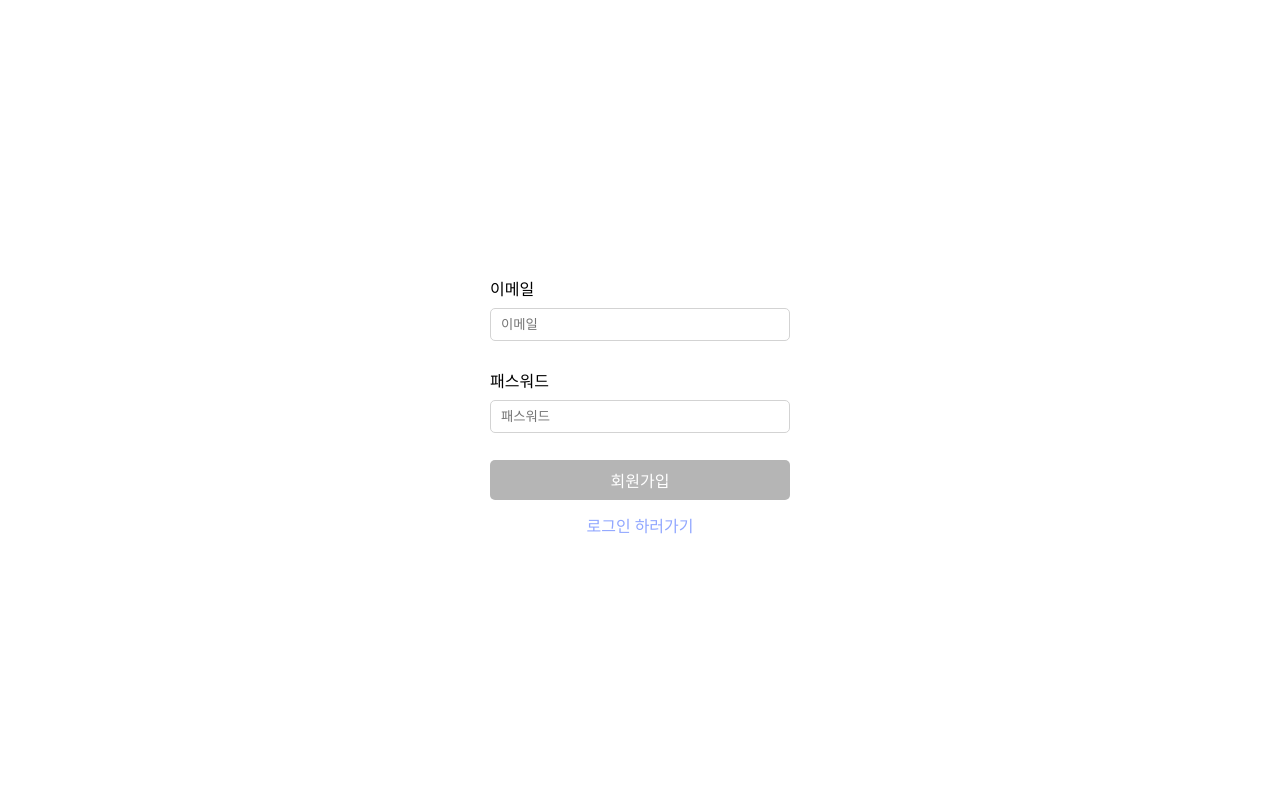
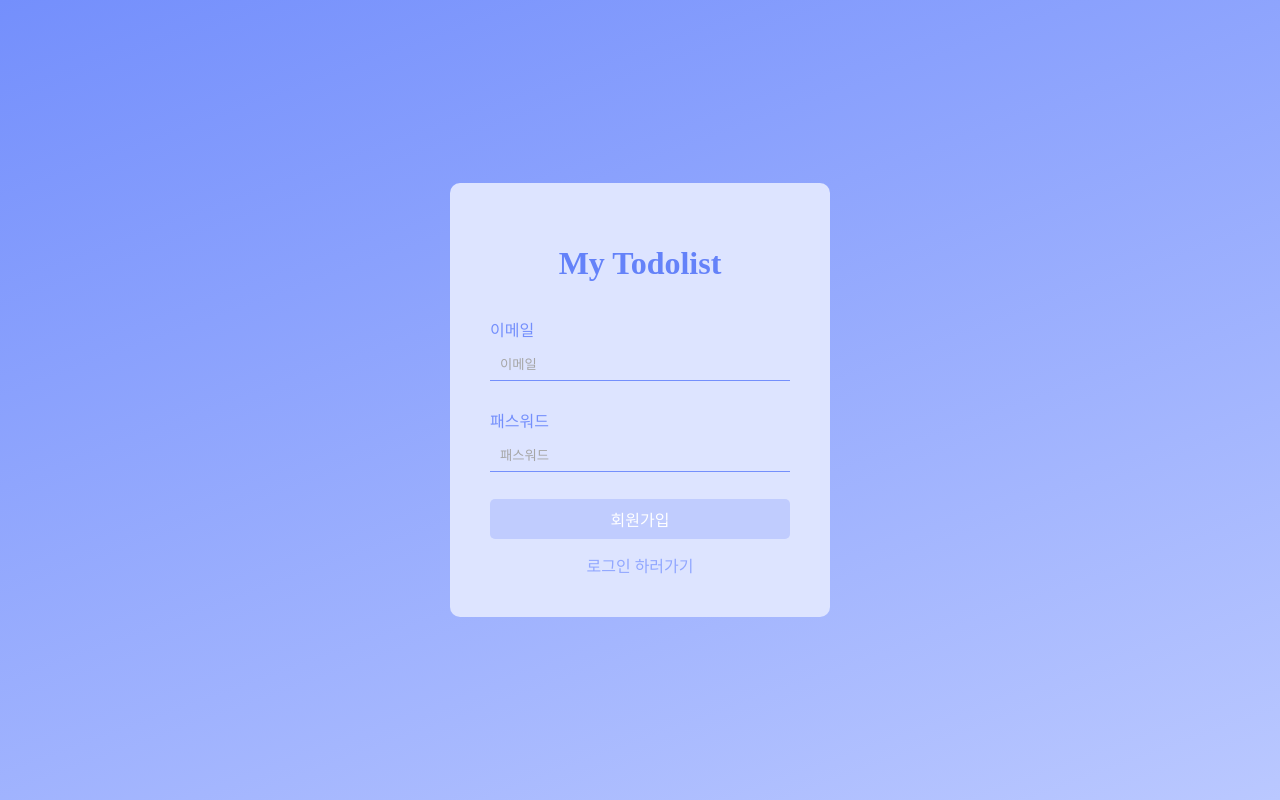
Before and after one commit to jhoon9494/wanted-pre-onboarding-frontend, a React (Create React App) app: page /signup in a window 1280 px wide. Built offline with nearby package versions, Linux system fonts and the light colour scheme.

Commit message:
Style: 페이지 디자인 수정 #10

```diff
--- a/src/App.jsx
+++ b/src/App.jsx
@@ -1,4 +1,5 @@
 import { Routes, Route } from 'react-router-dom';
+import Layout from './components/common/Layout';
 import SignIn from './pages/SignIn';
 import SignUp from './pages/SignUp';
 import Todo from './pages/Todo';
@@ -9,10 +10,12 @@ function App() {
     <>
       <Globalstyle />
       <Routes>
-        <Route path={'/'} element={<SignIn />} />
-        <Route path={'/signup'} element={<SignUp />} />
-        <Route path={'/signin'} element={<SignIn />} />
-        <Route path={'/todo'} element={<Todo />} />
+        <Route element={<Layout />}>
+          <Route path={'/'} element={<SignIn />} />
+          <Route path={'/signup'} element={<SignUp />} />
+          <Route path={'/signin'} element={<SignIn />} />
+          <Route path={'/todo'} element={<Todo />} />
+        </Route>
       </Routes>
     </>
   );
--- a/src/components/common/Button.jsx
+++ b/src/components/common/Button.jsx
@@ -13,10 +13,19 @@ const Container = styled.button`
 
   :disabled {
     cursor: not-allowed;
-    background-color: #b5b5b5;
+    background-color: #c0ccfe;
+  }
+
+  :hover {
+    background-color: #5978f5;
+
+    :disabled {
+      background-color: #c0ccfe;
+    }
   }
 `;
 
+// Button Components
 const Button = ({ testid, onClick, value, type, disabled }) => {
   return (
     <Container data-testid={testid} onClick={onClick} type={type} disabled={disabled}>
--- a/src/components/common/Input.jsx
+++ b/src/components/common/Input.jsx
@@ -1,17 +1,26 @@
 import styled from 'styled-components';
 
+// Styled-Components
 const Label = styled.label`
   display: flex;
   flex-direction: column;
   gap: 8px;
+  color: #748ffc;
 
   > input {
     padding: 8px 10px;
-    border: 1px solid lightgray;
-    border-radius: 5px;
+    border: none;
+    border-bottom: 1.5px solid #748ffc;
+    background-color: transparent;
+    color: #656565;
+
+    &::placeholder {
+      color: #a6a6a6;
+    }
   }
 `;
 
+// Input Components
 const Input = ({ id, label, testid, value, onChange, type }) => {
   return (
     <Label htmlFor={id}>
--- /dev/null
+++ b/src/components/common/Layout.jsx
@@ -0,0 +1,22 @@
+import styled from 'styled-components';
+import { Outlet } from 'react-router-dom';
+
+// Styled-Components
+const Container = styled.main`
+  width: 100%;
+  height: 100%;
+  display: flex;
+  justify-content: center;
+  align-items: center;
+`;
+
+// Layout Components
+const Layout = () => {
+  return (
+    <Container>
+      <Outlet />
+    </Container>
+  );
+};
+
+export default Layout;
--- a/src/components/todo/SubmitTodo.jsx
+++ b/src/components/todo/SubmitTodo.jsx
@@ -7,7 +7,7 @@ import Input from '../common/Input';
 // Styled-Components
 const Form = styled.form`
   display: flex;
-  margin-top: 150px;
+  margin: 10px;
   gap: 10px;
 
   > label {
--- a/src/components/todo/TodoItem.jsx
+++ b/src/components/todo/TodoItem.jsx
@@ -4,6 +4,7 @@ import API from '../../api';
 
 // Styled-Components
 const List = styled.li`
+  width: 100%;
   display: flex;
   align-items: center;
   padding: 4px 0;
@@ -13,15 +14,74 @@ const List = styled.li`
     flex: 1 1 0;
     display: flex;
     align-items: center;
+  }
+`;
 
-    > input:first-child {
-      margin-right: 10px;
-    }
+const Todo = styled.span`
+  color: #656565;
+`;
+
+const CheckBox = styled.input`
+  margin-right: 10px;
+
+  &[type='checkbox'] {
+    position: relative;
+    cursor: pointer;
   }
 
-  > button {
-    flex-basis: 40px;
-    margin: 0 4px;
+  &[type='checkbox']:before {
+    content: '';
+    display: block;
+    position: absolute;
+    width: 18px;
+    height: 18px;
+    top: -3px;
+    left: -3px;
+    border: 1px solid #748ffc;
+    border-radius: 3px;
+    background-color: #dde4ff;
+  }
+
+  &[type='checkbox']:checked:after {
+    content: '';
+    display: block;
+    width: 6px;
+    height: 10px;
+    border: solid #315afb;
+    border-width: 0 2px 2px 0;
+    -webkit-transform: rotate(45deg);
+    -ms-transform: rotate(45deg);
+    transform: rotate(45deg);
+    position: absolute;
+    top: 0px;
+    left: 3px;
+  }
+`;
+
+const Button = styled.button`
+  flex-basis: 40px;
+  margin: 0 4px;
+  padding: 4px 6px;
+  border: 1px solid ${(props) => props.color};
+  background-color: transparent;
+  border-radius: 3px;
+  color: ${(props) => props.color};
+
+  :hover {
+    background-color: ${(props) => props.color};
+    color: white;
+    transition: all 0.1s ease-in;
+  }
+`;
+
+const ModifyInput = styled.input`
+  border: none;
+  border-bottom: 1px solid #748ffc;
+  background-color: transparent;
+  color: #656565;
+
+  &::placeholder {
+    color: #a6a6a6;
   }
 `;
 
@@ -100,32 +160,34 @@ const TodoItem = ({ todo, setDeleteId }) => {
   return (
     <List>
       <label>
-        <input type="checkbox" checked={isCompleted} onChange={handleCheck} />
+        <CheckBox type="checkbox" checked={isCompleted} onChange={handleCheck} />
         {modify ? (
-          <input
+          <ModifyInput
             type="text"
             data-testid="modify-input"
             value={modifyInput}
             onChange={(e) => setModifyInput(e.target.value)}
           />
         ) : (
-          <span>{defaultInput}</span>
+          <Todo>{defaultInput}</Todo>
         )}
       </label>
-      <button
+      <Button
+        color="#748ffc"
         type="button"
         data-testid={modify ? 'submit-button' : 'modify-button'}
         onClick={modify ? handleSubmit : () => setModify(true)}
       >
         {modify ? '제출' : '수정'}
-      </button>
-      <button
+      </Button>
+      <Button
+        color="#e03131"
         type="button"
         data-testid={modify ? 'cancel-button' : 'delete-button'}
         onClick={modify ? cancelModify : handleDelete}
       >
         {modify ? '취소' : '삭제'}
-      </button>
+      </Button>
     </List>
   );
 };
--- a/src/pages/SignIn.jsx
+++ b/src/pages/SignIn.jsx
@@ -7,13 +7,18 @@ import Button from '../components/common/Button';
 import { validateEmail, validatePassword } from '../utils/validate';
 
 // Styled-Components
-const Container = styled.main`
-  width: 100%;
-  height: 100%;
+const Container = styled.div`
   display: flex;
   flex-direction: column;
   justify-content: center;
   align-items: center;
+  background-color: #dde4ff;
+  border-radius: 10px;
+  padding: 40px;
+
+  > h1 {
+    color: #6482f9;
+  }
 `;
 
 const Form = styled.form`
@@ -50,6 +55,7 @@ const SignIn = () => {
 
   return (
     <Container>
+      <h1>My Todolist</h1>
       <Form>
         <Input
           type="text"
--- a/src/pages/SignUp.jsx
+++ b/src/pages/SignUp.jsx
@@ -7,13 +7,18 @@ import Button from '../components/common/Button';
 import { validateEmail, validatePassword } from '../utils/validate';
 
 // Styled-Components
-const Container = styled.main`
-  width: 100%;
-  height: 100%;
+const Container = styled.div`
   display: flex;
   flex-direction: column;
   justify-content: center;
   align-items: center;
+  background-color: #dde4ff;
+  border-radius: 10px;
+  padding: 40px;
+
+  > h1 {
+    color: #6482f9;
+  }
 `;
 
 const Form = styled.form`
@@ -48,6 +53,7 @@ const SignUp = () => {
 
   return (
     <Container>
+      <h1>My Todolist</h1>
       <Form>
         <Input
           type="text"
--- a/src/pages/Todo.jsx
+++ b/src/pages/Todo.jsx
@@ -6,12 +6,19 @@ import SubmitTodo from '../components/todo/SubmitTodo';
 import TodoItem from '../components/todo/TodoItem';
 
 // Styled-Components
-const Container = styled.main`
-  width: 100%;
-  height: 100%;
+const Container = styled.div`
   display: flex;
   flex-direction: column;
   align-items: center;
+  position: relative;
+  background-color: #dde4ff;
+  border-radius: 10px;
+  padding: 40px;
+`;
+
+const EmptyList = styled.span`
+  margin-top: 20px;
+  color: #6d8afd;
 `;
 
 const TodoList = styled.ul`
@@ -20,6 +27,20 @@ const TodoList = styled.ul`
   flex-direction: column;
   list-style: none;
   padding: 0;
+`;
+
+const Logout = styled.button`
+  cursor: pointer;
+  position: absolute;
+  top: 10px;
+  left: 10px;
+  background-color: transparent;
+  border: none;
+  color: #91a7ff;
+
+  :hover {
+    color: #6d8afd;
+  }
 `;
 
 // Todo Components
@@ -51,14 +72,26 @@ const Todo = () => {
     getTodoData(token);
   }, [navigate, getTodoData, deleteId]);
 
+  const handleLogout = () => {
+    localStorage.removeItem('access_token');
+    navigate('/signin', { replace: true });
+  };
+
   return (
     <Container>
+      <Logout type="button" onClick={handleLogout}>
+        Logout
+      </Logout>
       <SubmitTodo setTodos={setTodos} />
-      <TodoList>
-        {todos.map((todo) => (
-          <TodoItem todo={todo} key={todo.id} setDeleteId={setDeleteId} />
-        ))}
-      </TodoList>
+      {todos.length ? (
+        <TodoList>
+          {todos.map((todo) => (
+            <TodoItem todo={todo} key={todo.id} setDeleteId={setDeleteId} />
+          ))}
+        </TodoList>
+      ) : (
+        <EmptyList>할 일을 추가하고 관리하세요 😄</EmptyList>
+      )}
     </Container>
   );
 };
--- a/src/style/GlobalStyle.js
+++ b/src/style/GlobalStyle.js
@@ -5,9 +5,14 @@ const GlobalStyle = createGlobalStyle`
     box-sizing: border-box;
   }
 
+  *:focus {
+    outline: none;
+  }
+
   body {
     margin: 0;
     padding: 0;
+    background: linear-gradient(-20deg, #bac8ff, #748ffc);
 
     /* root */
     > div {
@@ -20,7 +25,22 @@ const GlobalStyle = createGlobalStyle`
   a {
     color: #91a7ff;
     text-decoration: none;
+
+    :hover {
+      color: #6d8afd
+    }
   }
+
+  /* input 자동완성시 배경 색상 제거 */
+  input:-webkit-autofill,
+  input:-webkit-autofill:hover,
+  input:-webkit-autofill:focus,
+  input:-webkit-autofill:active {
+	  transition: background-color 5000s ease-in-out 0s;
+	  -webkit-transition: background-color 9999s ease-out;
+     -webkit-box-shadow: 0 0 0px 1000px transparent inset !important;
+     -webkit-text-fill-color: #656565 !important;
+   }
 `;
 
 export default GlobalStyle;
```
